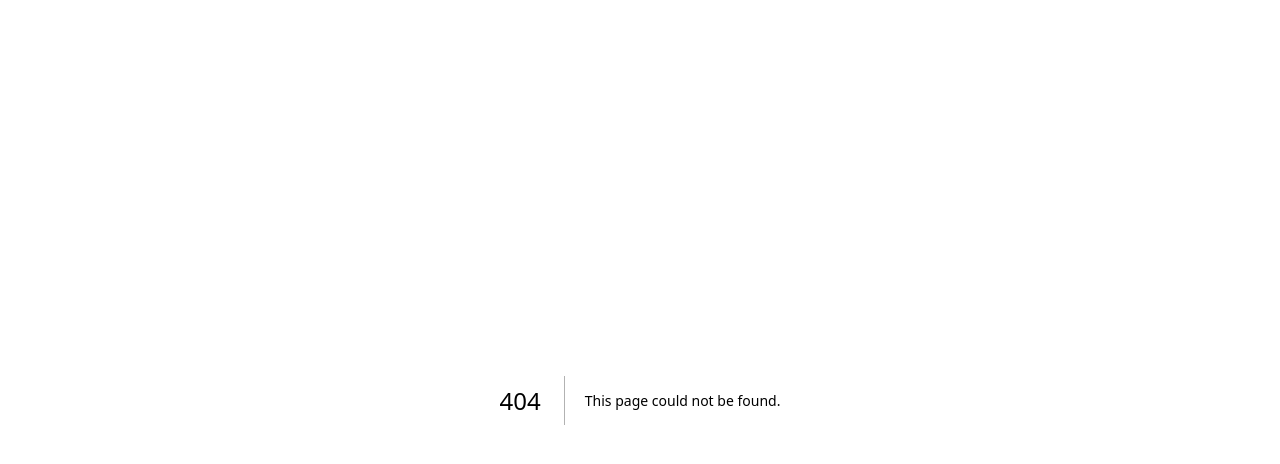
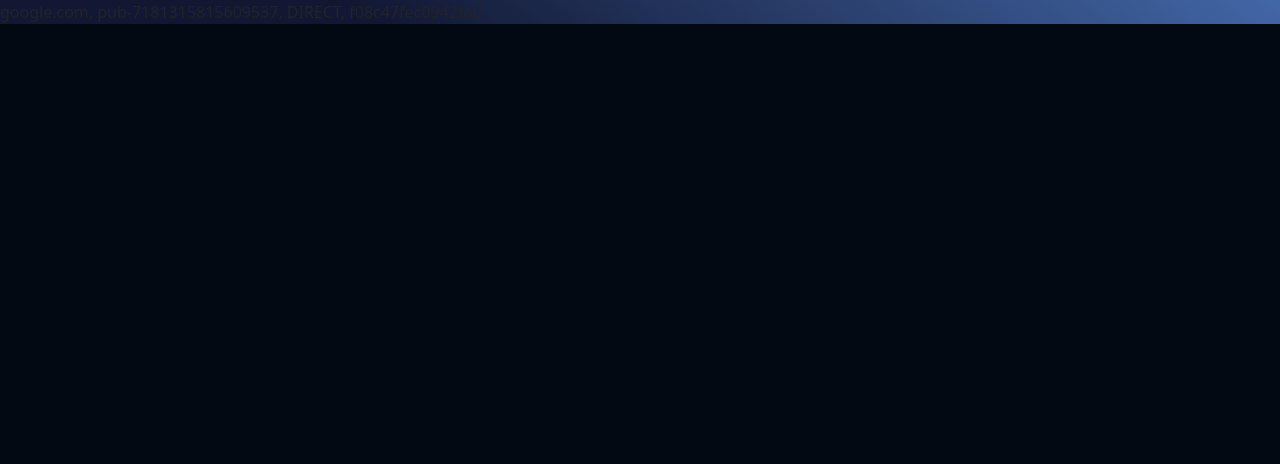
Before and after one commit to omerrcem/aram-randomizer, a Next.js app: page /ads.txt in a window 1280 px wide. Before the commit this address had no page. Shown: the top 464 px of the page. Built offline with nearby package versions, Linux system fonts and the light colour scheme.

Commit message:
Create ads.txt.js

```diff
--- /dev/null
+++ b/src/pages/ads.txt.js
@@ -0,0 +1,5 @@
+function Ads() {
+  return 'google.com, pub-7181315815609537, DIRECT, f08c47fec0942fa0';
+};
+
+export default Ads;
```
